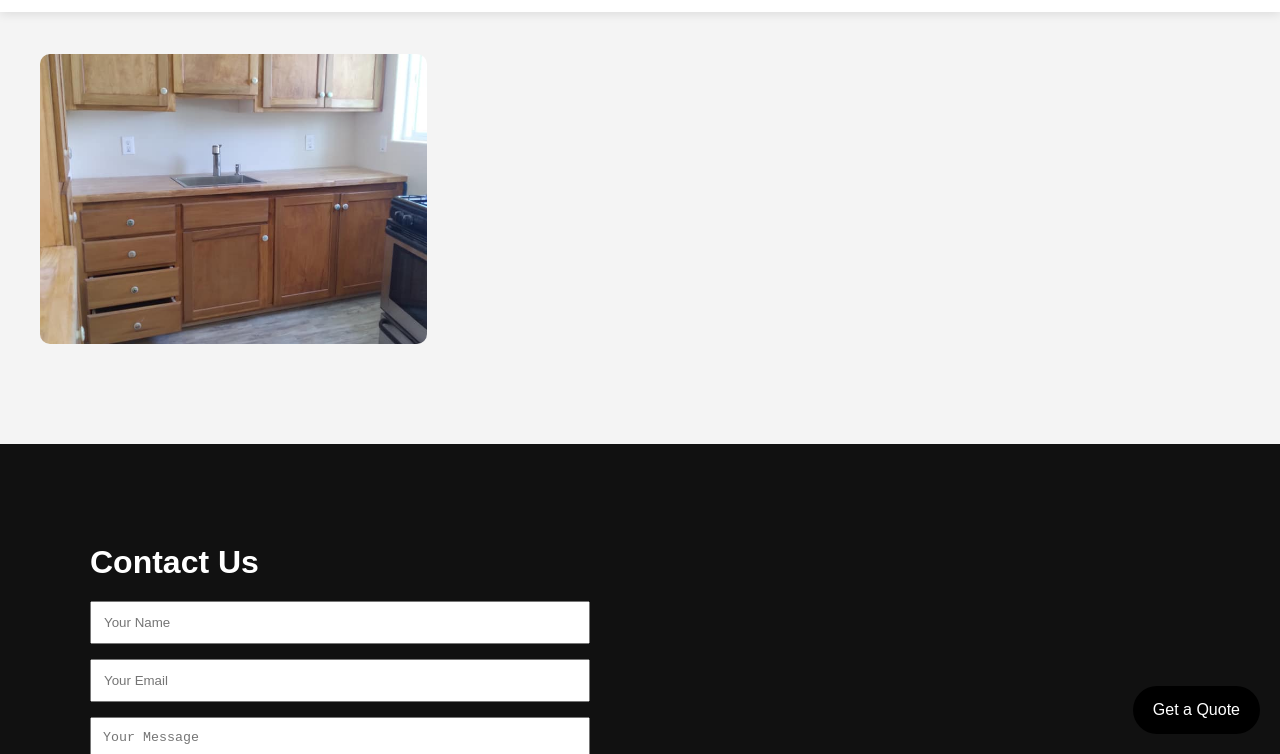
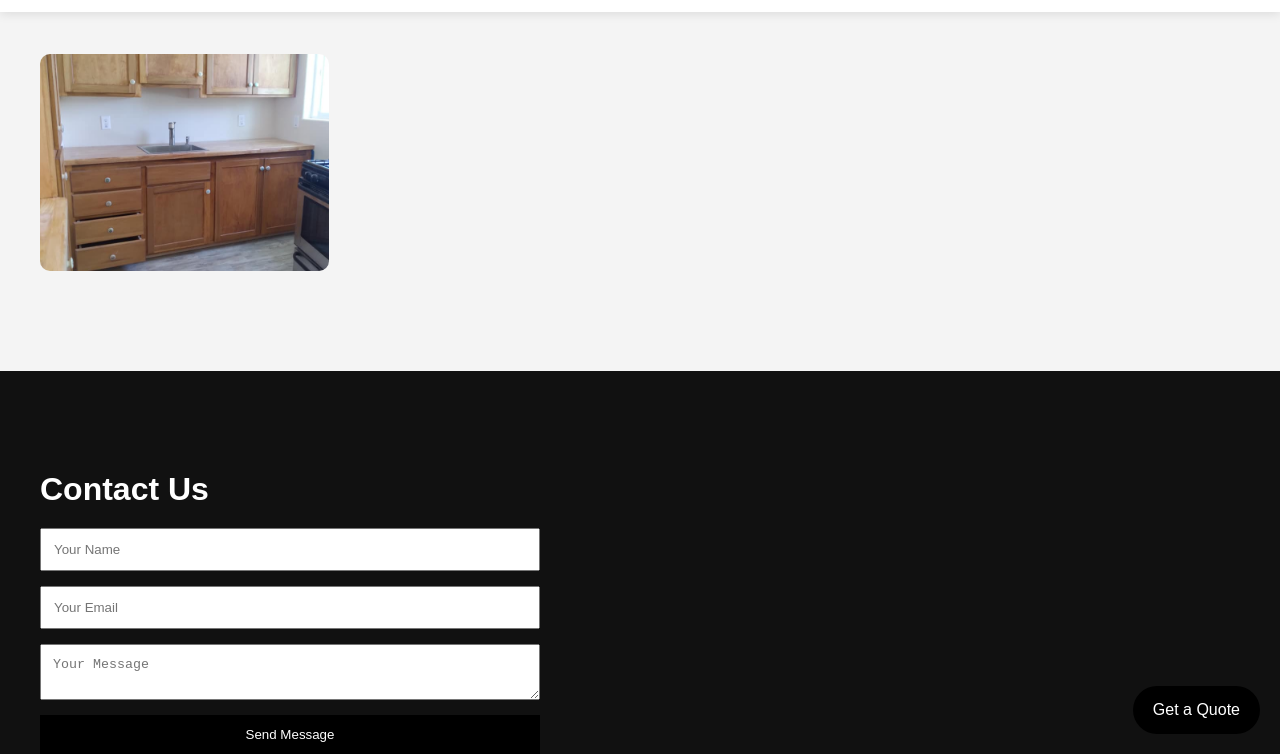
Before and after one commit to LHOGFrancisco/Guajardo-Pride, a plain HTML site: page index.html in a window 1280 px wide. Both pictures are taken after a click on the link "KITCHENS". Shown: the part 2121-2875 px from the top of the page. Drawn offline with Linux system fonts and the light colour scheme.

Commit message:
Modify container width and gallery layout
Updated container max-width and adjusted gallery styles.

```diff
--- a/index.html
+++ b/index.html
@@ -52,7 +52,10 @@ color:white;display:flex;align-items:center;padding:80px 40px;
 /* SECTIONS */
 section{padding:100px 40px;}
 .section-dark{background:#111;color:white;}
-.container{max-width:1100px;margin:auto;}
+.container {
+  max-width: 1200px;
+  margin: auto;
+}
 
 h3{font-size:32px;margin-bottom:20px;}
 
@@ -106,20 +109,35 @@ h3{font-size:32px;margin-bottom:20px;}
 .gallery {
   display: grid;
   grid-template-columns: repeat(1, 1fr);
-  gap: 20px;
+  gap: 15px;
 }
 
-/* Tablet */
+
+.gallery img {
+  width: 100%;
+  aspect-ratio: 4 / 3;
+  object-fit: cover;
+  border-radius: 10px;
+}
+
+/* small tablets */
 @media (min-width: 600px) {
   .gallery {
     grid-template-columns: repeat(2, 1fr);
   }
 }
 
-/* Laptop / Desktop */
-@media (min-width: 992px) {
+/* laptops */
+@media (min-width: 900px) {
   .gallery {
     grid-template-columns: repeat(3, 1fr);
+  }
+}
+
+/* large desktops */
+@media (min-width: 1200px) {
+  .gallery {
+    grid-template-columns: repeat(4, 1fr);
   }
 }
 
```
